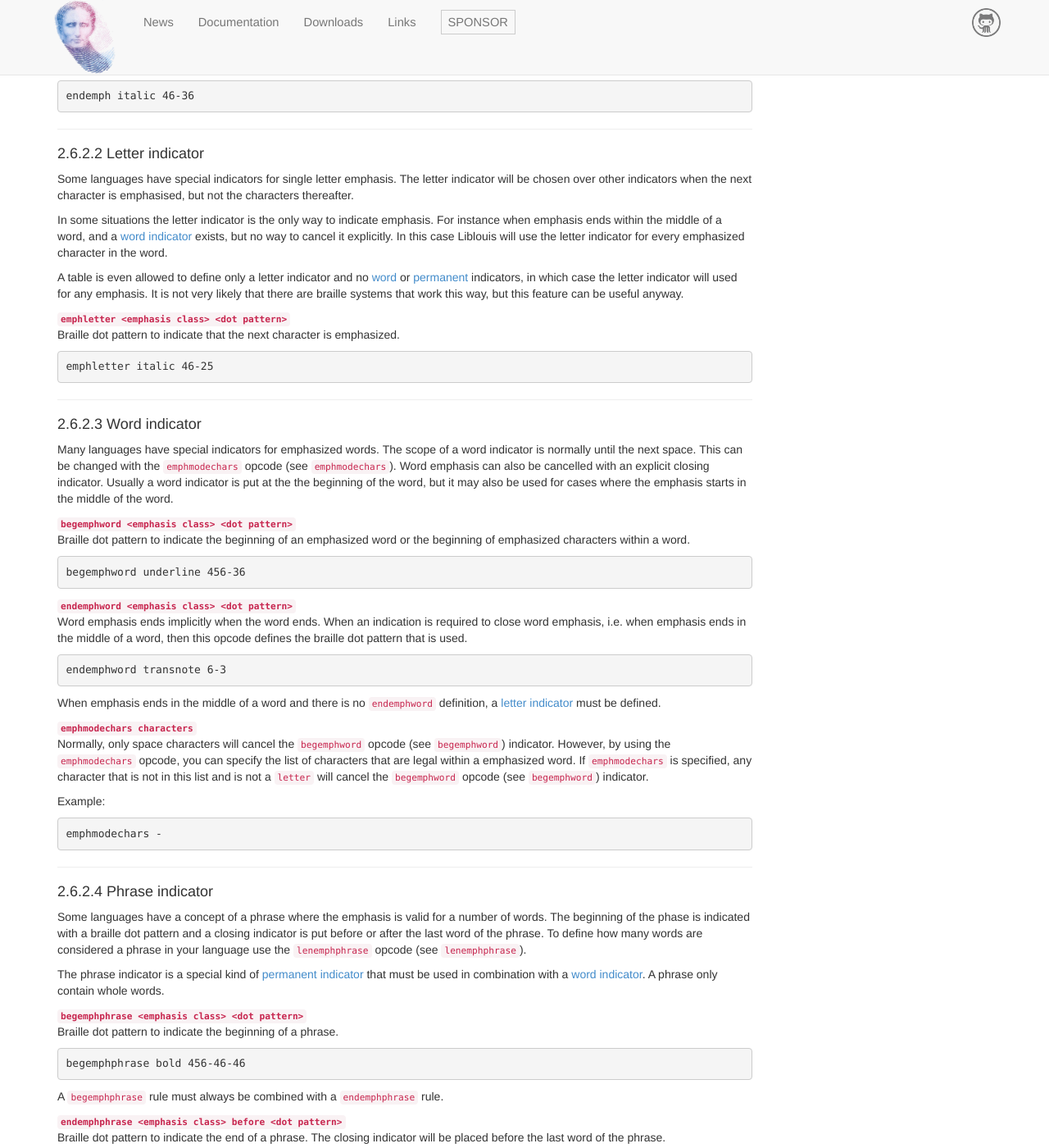
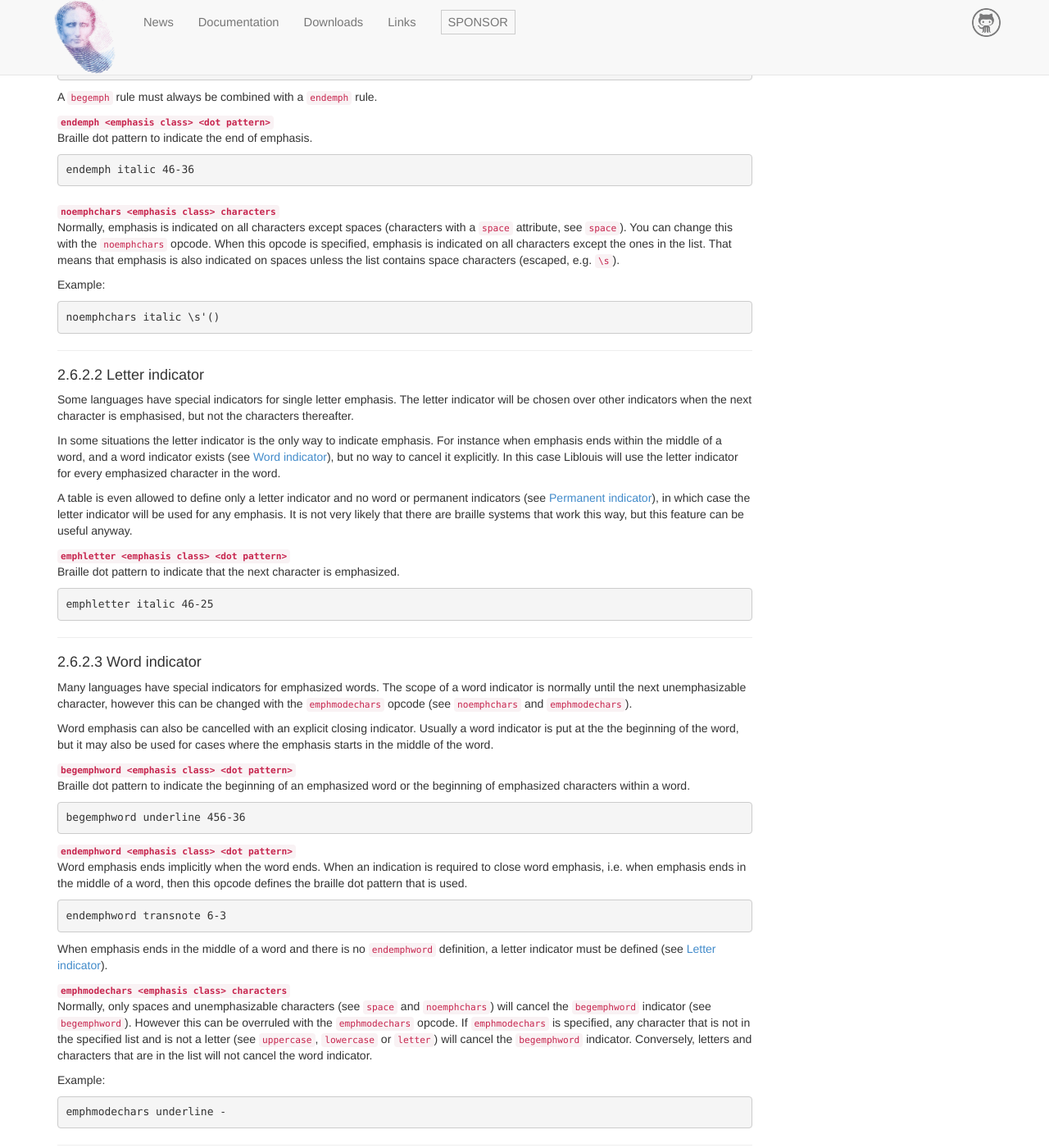
Before and after one commit to liblouis/liblouis.github.io, a Jekyll site: the page built from documentation/liblouis.html, in a window 1280 px wide and 1400 px high, scrolled down 12193 px. Shown: the whole window at 82% size. Built offline with Jekyll 4.4.1, drawn with Linux system fonts in a browser that asks for light colours; some of the changed text lies outside the part shown.

```diff
--- a/documentation/liblouis.html
+++ b/documentation/liblouis.html
@@ -481,10 +481,10 @@ uplow \x00c8\x00e8 4-15 # E grave
 
 <p>In this example, the dot pattern would always back-translate to e
 acute, since this is the first definition. You could use the
-<code>correct</code> opcode (see <a href="#correct-opcode"><code>correct</code></a>) opcode to correct at least the most common errors
-on that account. However, there is no fail-safe way to know what
-accented letter to use when you back-translate from a dot pattern
-representing more than one variant.
+<code>correct</code> opcode (see <a href="#correct-opcode"><code>correct</code></a>) to correct at least the most common errors on that
+account. However, there is no fail-safe way to know what accented
+letter to use when you back-translate from a dot pattern representing
+more than one variant.
 </p>
 <dl compact="compact">
 <dd><span id="index-space"></span>
@@ -638,9 +638,10 @@ English, this is dot 6. For example:
 </pre></div>
 
 <p>In addition, <code>capsletter</code> is used to mark every letter in a
-sequence of uppercase letters when there is no <a href="#begcaps-opcode"><code>begcaps</code></a> definition, or when the sequence happens in the
-middle of a word and <a href="#begcapsword-opcode"><code>begcapsword</code></a> is
-defined but no <a href="#endcapsword-opcode"><code>endcapsword</code></a>
+sequence of uppercase letters when there is no <code>begcaps</code>
+definition, or when the sequence happens in the middle of a word and
+<code>begcapsword</code> is defined but no <code>endcapsword</code>
+(see <a href="#begcaps-opcode"><code>begcaps</code></a>, <a href="#begcapsword-opcode"><code>begcapsword</code></a> and <a href="#endcapsword-opcode"><code>endcapsword</code></a>)
 </p>
 <span id="index-begcapsword"></span>
 <span id="begcapsword-opcode"></span></dd>
@@ -737,8 +738,7 @@ a sequence of letters that is the same as a contraction. For example:
 More than one <code>noletsign</code> opcode can be used. This is equivalent
 to a single entry containing all the letters. In addition, if a single
 letter, such as &lsquo;<samp>a</samp>&rsquo; in English, is defined as a <code>word</code>
-(see <a href="#word-opcode"><code>word</code></a>) or <code>largesign</code>
-(see <a href="#largesign-opcode"><code>largesign</code></a>), it will be
+(see <a href="#word-opcode"><code>word</code></a>) or <code>largesign</code> (see <a href="#largesign-opcode"><code>largesign</code></a>), it will be
 treated as though it had also been specified in a <code>noletsign</code>
 entry.
 </p>
@@ -767,7 +767,8 @@ combined.
 <dt><code>nocontractsign dots</code></dt>
 <dd>
 <p>The dots in this opcode are used to indicate a letter or a sequence of
-letters that are not a contraction, e.g. &lsquo;<samp>CD</samp>&rsquo; (see <a href="#contraction-opcode"><code>contraction</code></a>). The opcode is similar to the
+letters that are not a contraction, e.g. &lsquo;<samp>CD</samp>&rsquo;
+(see <a href="#contraction-opcode"><code>contraction</code></a>). The opcode is similar to the
 <code>letsign</code> opcode (see <a href="#letsign-opcode"><code>letsign</code></a>).
 </p>
 <p><strong>Note:</strong> This opcode was implemented in Liblouis specifically in
@@ -809,11 +810,11 @@ in some Braille codes, all letters fall in this category.
 </p>
 <p><strong>Note:</strong> This opcode is case sensitive. So, if you need a
 <code>nocontractsign</code> opcode (see <a href="#nocontractsign-opcode"><code>nocontractsign</code></a>) to also appear before the capital letters
-A-j, you should include these letters in the definition. This is
-especially relevant if you are also using the <code>begcaps</code> opcode (see <a href="#begcaps-opcode"><code>begcaps</code></a>)
-and <code>endcaps</code> opcode (see <a href="#endcaps-opcode"><code>endcaps</code></a>) opcodes. In this case, you might otherwise
-end up having numbers immediately followed by capital letters with no
-indicator between.
+a-j, you should include these letters in the definition. This is
+especially relevant if you are also using the <code>begcaps</code> and
+<code>endcaps</code> opcodes (see <a href="#begcaps-opcode"><code>begcaps</code></a> and <a href="#endcaps-opcode"><code>endcaps</code></a>). In
+this case, you might otherwise end up having numbers immediately
+followed by capital letters with no indicator between.
 </p>
 <p><strong>Note:</strong> This opcode was implemented in Liblouis specifically in
 order to support Unified English Braille (UEB). It may be used in any
@@ -835,8 +836,8 @@ intended context. Use with great care, and test thoroughly.
 <dt><code>midendnumericmodechars characters</code></dt>
 <dd>
 <p>Any of these characters can appear within a number without terminating
-the effect of the number sign (see <a href="#numsign-opcode"><code>numsign</code></a>). In other words, they don&rsquo;t cancel
-numeric mode.
+the effect of the number sign (see <a href="#numsign-opcode"><code>numsign</code></a>). In other words,
+they don&rsquo;t cancel numeric mode.
 </p>
 <p>The difference between the two opcodes is that
 <code>numericmodechars</code> opcode (see <a href="#numericmodechars-opcode"><code>numericmodechars</code></a>) characters can appear anywhere in a
@@ -885,13 +886,12 @@ care, and test thoroughly.
 <dl compact="compact">
 <dd><span id="index-seqdelimiter"></span>
 <span id="seqdelimiter-opcode"></span></dd>
-<dt><code>seqdelimiter &lt;characters&gt;</code></dt>
-<dd><p>All the characters listed with this opcode designate a valid beginning
-and ending to a letter sequence used to determine when a letter
-sequence is <em>standing alone</em>. This again determines whether word
-contractions (see <a href="#word-opcode"><code>word</code></a>) or nocontractsign
-(see <a href="#nocontractsign-opcode"><code>nocontractsign</code></a>)
-should be applied.
+<dt><code>seqdelimiter &lt;characters&gt; All the characters listed with</code></dt>
+<dd><p>this opcode designate a valid beginning and ending to a letter
+sequence used to determine when a letter sequence is <em>standing
+alone</em>. This again determines whether word contractions
+(see <a href="#word-opcode"><code>word</code></a>) or nocontractsign (see <a href="#nocontractsign-opcode"><code>nocontractsign</code></a>) should
+be applied.
 </p>
 <p>Spaces do not need to be listed as
 they are automatically delimiters.
@@ -1025,7 +1025,17 @@ and another one for the end of the emphasis. The emphasis is
 &ldquo;permanent&rdquo; in the sense that it needs an end indicator to cancel
 it. It is not implicitly cancelled by any character or space.
 </p>
-<p>A table can not specify both a permanent indicator and a <a href="#Word-indicator">word indicator</a> for a certain emphasis class.
+<p>Characters that are defined as <em>not emphasizable</em> in braille
+(see <a href="#noemphchars-opcode"><code>noemphchars</code></a>) are not indicated as such by Liblouis. This
+means that if an emphasized phrase begins or ends with such
+characters, they will not be within the part enclosed by the two
+indicators. Also, if multiple emphasized parts are separated by
+unemphasizable characters only, it will be indicated as if it was a
+single emphasized phrase, with one start indicator and one end
+indicator.
+</p>
+<p>A table can not specify both a permanent indicator and a word
+indicator (see <a href="#Word-indicator">Word indicator</a>) for a certain emphasis class.
 </p>
 <dl compact="compact">
 <dd><span id="index-begemph"></span>
@@ -1052,6 +1062,27 @@ rule.
 </dd>
 </dl>
 
+<dl compact="compact">
+<dd><span id="index-noemphchars"></span>
+<span id="noemphchars-opcode"></span></dd>
+<dt><code>noemphchars &lt;emphasis class&gt; characters</code></dt>
+<dd>
+<p>Normally, emphasis is indicated on all characters except spaces
+(characters with a <code>space</code> attribute, see <a href="#space-opcode"><code>space</code></a>). You can
+change this with the <code>noemphchars</code> opcode. When this opcode is
+specified, emphasis is indicated on all characters except the ones in
+the list. That means that emphasis is also indicated on spaces unless
+the list contains space characters (escaped, e.g. <code>\s</code>).
+</p>
+<p>Example:
+</p>
+<div class="example">
+<pre class="example">noemphchars italic \s'()
+</pre></div>
+
+</dd>
+</dl>
+
 <hr>
 <span id="Letter-indicator"></span><span id="Letter-indicator-1"></span><h4 class="subsubsection">2.6.2.2 Letter indicator</h4>
 
@@ -1061,15 +1092,15 @@ character is emphasised, but not the characters thereafter.
 </p>
 <p>In some situations the letter indicator is the only way to indicate
 emphasis. For instance when emphasis ends within the middle of a word,
-and a <a href="#Word-indicator">word indicator</a> exists, but no way to cancel
-it explicitly. In this case Liblouis will use the letter indicator for
-every emphasized character in the word.
-</p>
-<p>A table is even allowed to define only a letter indicator and no
-<a href="#Word-indicator">word</a> or <a href="#Permanent-indicator">permanent</a>
-indicators, in which case the letter indicator will used for any
-emphasis. It is not very likely that there are braille systems that
-work this way, but this feature can be useful anyway.
+and a word indicator exists (see <a href="#Word-indicator">Word indicator</a>), but no way to
+cancel it explicitly. In this case Liblouis will use the letter
+indicator for every emphasized character in the word.
+</p>
+<p>A table is even allowed to define only a letter indicator and no word
+or permanent indicators (see <a href="#Permanent-indicator">Permanent indicator</a>), in which case the
+letter indicator will be used for any emphasis. It is not very likely
+that there are braille systems that work this way, but this feature
+can be useful anyway.
 </p>
 <dl compact="compact">
 <dd><span id="index-emphletter"></span>
@@ -1088,11 +1119,14 @@ work this way, but this feature can be useful anyway.
 <span id="Word-indicator"></span><span id="Word-indicator-1"></span><h4 class="subsubsection">2.6.2.3 Word indicator</h4>
 
 <p>Many languages have special indicators for emphasized words. The scope
-of a word indicator is normally until the next space. This can be
-changed with the <code>emphmodechars</code> opcode (see <a href="#emphmodechars-opcode"><code>emphmodechars</code></a>). Word emphasis can also be
-cancelled with an explicit closing indicator. Usually a word indicator
-is put at the the beginning of the word, but it may also be used for
-cases where the emphasis starts in the middle of the word.
+of a word indicator is normally until the next unemphasizable
+character, however this can be changed with the <code>emphmodechars</code>
+opcode (see <a href="#noemphchars-opcode"><code>noemphchars</code></a> and <a href="#emphmodechars-opcode"><code>emphmodechars</code></a>).
+</p>
+<p>Word emphasis can also be cancelled with an explicit closing
+indicator. Usually a word indicator is put at the the beginning of the
+word, but it may also be used for cases where the emphasis starts in
+the middle of the word.
 </p>
 <dl compact="compact">
 <dd><span id="index-begemphword"></span>
@@ -1118,24 +1152,26 @@ that is used.
 </pre></div>
 
 <p>When emphasis ends in the middle of a word and there is no
-<code>endemphword</code> definition, a <a href="#Letter-indicator">letter
-indicator</a> must be defined.
+<code>endemphword</code> definition, a letter indicator must be defined
+(see <a href="#Letter-indicator">Letter indicator</a>).
 </p>
 <span id="index-emphmodechars"></span>
 <span id="emphmodechars-opcode"></span></dd>
-<dt><code>emphmodechars characters</code></dt>
+<dt><code>emphmodechars &lt;emphasis class&gt; characters</code></dt>
 <dd>
-<p>Normally, only space characters will cancel the
-<code>begemphword</code> opcode (see <a href="#begemphword-opcode"><code>begemphword</code></a>) indicator. However, by using the
-<code>emphmodechars</code> opcode, you can specify the list of characters
-that are legal within a emphasized word. If <code>emphmodechars</code> is
-specified, any character that is not in this list and is not a
-<code>letter</code> will cancel the <code>begemphword</code> opcode (see <a href="#begemphword-opcode"><code>begemphword</code></a>) indicator.
+<p>Normally, only spaces and unemphasizable characters (see <a href="#space-opcode"><code>space</code></a>
+and <a href="#noemphchars-opcode"><code>noemphchars</code></a>) will cancel the <code>begemphword</code> indicator
+(see <a href="#begemphword-opcode"><code>begemphword</code></a>). However this can be overruled with the
+<code>emphmodechars</code> opcode. If <code>emphmodechars</code> is specified, any
+character that is not in the specified list and is not a letter
+(see <a href="#uppercase-opcode"><code>uppercase</code></a>, <a href="#lowercase-opcode"><code>lowercase</code></a> or <a href="#letter-opcode"><code>letter</code></a>) will cancel
+the <code>begemphword</code> indicator. Conversely, letters and characters
+that are in the list will not cancel the word indicator.
 </p>
 <p>Example:
 </p>
 <div class="example">
-<pre class="example">emphmodechars -
+<pre class="example">emphmodechars underline -
 </pre></div>
 
 </dd>
@@ -1145,14 +1181,19 @@ specified, any character that is not in this list and is not a
 <span id="Phrase-indicator"></span><span id="Phrase-indicator-1"></span><h4 class="subsubsection">2.6.2.4 Phrase indicator</h4>
 
 <p>Some languages have a concept of a phrase where the emphasis is valid
-for a number of words. The beginning of the phase is indicated with a
+for a number of words. The beginning of the phrase is indicated with a
 braille dot pattern and a closing indicator is put before or after the
-last word of the phrase. To define how many words are considered a
-phrase in your language use the <code>lenemphphrase</code> opcode (see <a href="#lenemphphrase-opcode"><code>lenemphphrase</code></a>).
-</p>
-<p>The phrase indicator is a special kind of <a href="#Permanent-indicator">permanent indicator</a> that must be used in combination with a
-<a href="#Word-indicator">word indicator</a>. A phrase only contain whole
-words.
+last word of the phrase. A phrase only contains whole words. The
+phrase indicator is a special kind of permanent indicator that must be
+used in combination with a word indicator (see <a href="#Permanent-indicator">Permanent indicator</a>
+and <a href="#Word-indicator">Word indicator</a>).
+</p>
+<p>A word is defined as a character sequence that starts and ends with
+emphasizable characters and does not contain characters that are both
+unemphasizable and resetting (see <a href="#emphmodechars-opcode"><code>emphmodechars</code></a> and <a href="#noemphchars-opcode"><code>noemphchars</code></a>).
+</p>
+<p>To define how many words are considered a phrase in your language use
+the <code>lenemphphrase</code> opcode (see <a href="#lenemphphrase-opcode"><code>lenemphphrase</code></a>).
 </p>
 <dl compact="compact">
 <dd><span id="index-begemphphrase"></span>
@@ -1178,8 +1219,9 @@ will be placed before the last word of the phrase.
 <pre class="example">endemphphrase bold before 456-46
 </pre></div>
 
-<p>If a table specifies both <code>endemphphrase before</code> and
-<code>begemphword</code> and the dot patterns are the same, the <a href="#Word-indicator">word</a> scope applies whenever this indicator is used.
+<p>If a table specifies <code>endemphphrase before</code> and the dot pattern
+is the same as that of <code>begemphword</code>, the word scope applies
+whenever this indicator is used (see <a href="#Word-indicator">Word indicator</a>).
 </p>
 <span id="index-endemphphrase-after"></span>
 <span id="endemphphrase-after-opcode"></span></dd>
@@ -4279,6 +4321,7 @@ directory. Usage information is included in the Python module itself.
 <tr><td></td><td valign="top"><a href="#index-nocont">nocont</a>:</td><td>&nbsp;</td><td valign="top"><a href="#Translation-Opcodes">Translation Opcodes</a></td></tr>
 <tr><td></td><td valign="top"><a href="#index-nocontractsign">nocontractsign</a>:</td><td>&nbsp;</td><td valign="top"><a href="#Braille-Indicator-Opcodes">Braille Indicator Opcodes</a></td></tr>
 <tr><td></td><td valign="top"><a href="#index-nocross">nocross</a>:</td><td>&nbsp;</td><td valign="top"><a href="#Translation-Opcodes">Translation Opcodes</a></td></tr>
+<tr><td></td><td valign="top"><a href="#index-noemphchars">noemphchars</a>:</td><td>&nbsp;</td><td valign="top"><a href="#Permanent-indicator">Permanent indicator</a></td></tr>
 <tr><td></td><td valign="top"><a href="#index-nofor">nofor</a>:</td><td>&nbsp;</td><td valign="top"><a href="#Translation-Opcodes">Translation Opcodes</a></td></tr>
 <tr><td></td><td valign="top"><a href="#index-noletsign">noletsign</a>:</td><td>&nbsp;</td><td valign="top"><a href="#Braille-Indicator-Opcodes">Braille Indicator Opcodes</a></td></tr>
 <tr><td></td><td valign="top"><a href="#index-noletsignafter">noletsignafter</a>:</td><td>&nbsp;</td><td valign="top"><a href="#Braille-Indicator-Opcodes">Braille Indicator Opcodes</a></td></tr>
```
Also changed, not shown: other parts of documentation/liblouis.html (+9 -9 lines), _posts/2020-11-30-liblouis-release-3.16.0.md (added, +82 -0 lines), downloads/index.md (+2 -2 lines).
